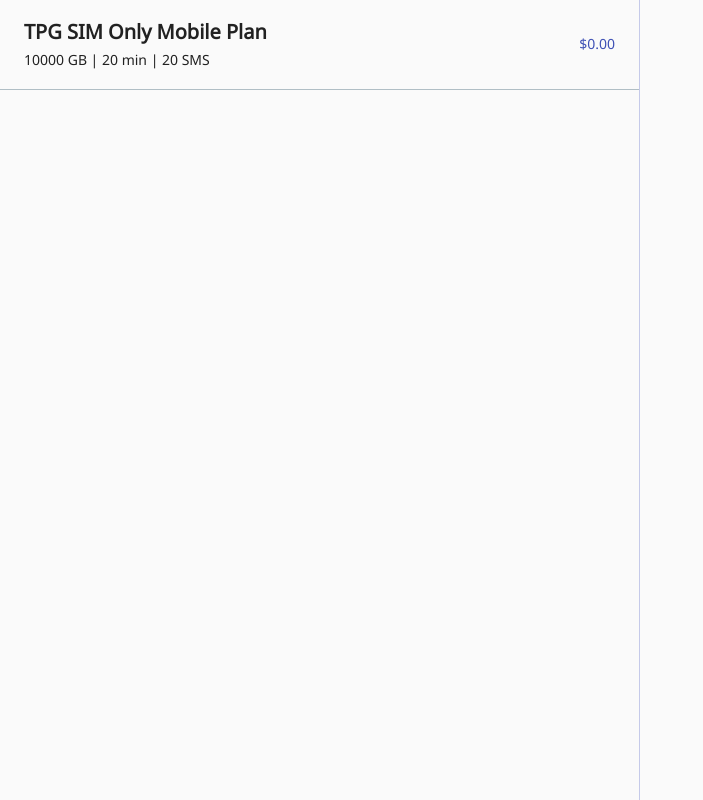
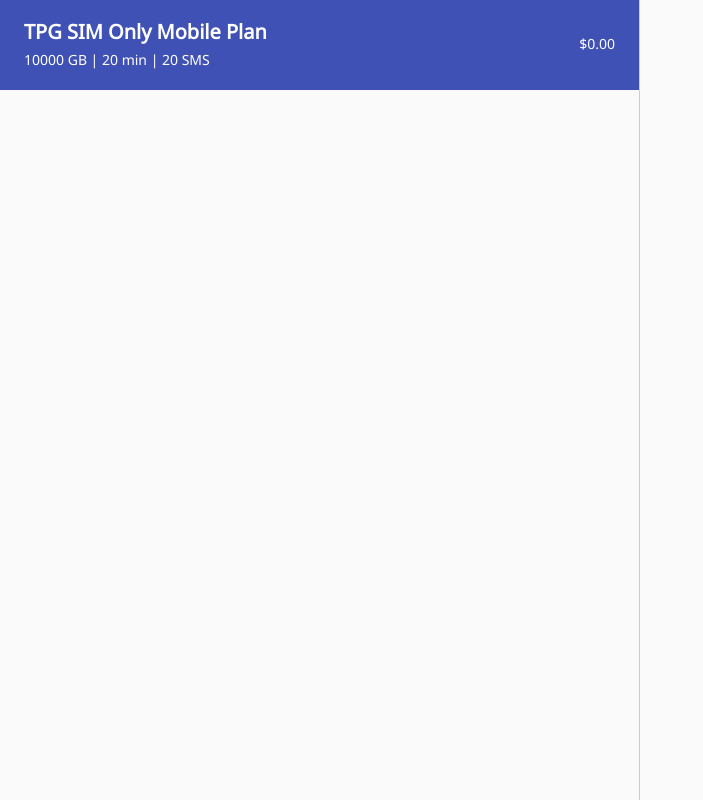
Before and after one commit to keanekwa/sg-mobile-plans, a React (Create React App) app: page / in a window 1280 px wide. Both pictures are taken after a click on the button "CONFIRM". Shown: the whole page, without its empty margins (0-703 px from the left). Built offline with nearby package versions, Linux system fonts and the light colour scheme.

Commit message:
Result changes to blue when selected

```diff
--- a/package.json
+++ b/package.json
@@ -6,6 +6,7 @@
     "@material-ui/core": "^4.3.3",
     "@material-ui/icons": "^4.2.1",
     "@material-ui/styles": "^4.3.3",
+    "classnames": "^2.2.6",
     "node-sass": "^4.12.0",
     "react": "^16.9.0",
     "react-dom": "^16.9.0",
--- a/src/components/results/Result.js
+++ b/src/components/results/Result.js
@@ -1,4 +1,5 @@
 import React from 'react';
+import clsx from 'clsx';
 //import components
 import { Box, Button, Typography } from '@material-ui/core';
 //import styles
@@ -16,20 +17,27 @@
     textTransform: 'none',
     borderRadius: '0',
     padding: '1rem 1.5rem',
+    '&:hover': {
+      backgroundColor: theme.palette.primary.main,
+      color: theme.palette.common.white,
+      borderBottom: '1px solid ' + theme.palette.primary.main,
+    },
+  },
+  ResultSelected: {
+    backgroundColor: theme.palette.primary.dark,
+    color: theme.palette.common.white,
+    borderBottom: '1px solid ' + theme.palette.primary.dark,
   },
   ResultLeft: {
     maxWidth: '70%',
     textAlign: 'left',
-  },
-  ResultRight: {
-    color: theme.palette.primary.main,
   },
 });
 
 const Result = props => {
   const { classes } = props;
   return (
-    <Button className={classes.Result} fullWidth={true} onClick={() => {props.setResultSelected(props.mobilePlan); props.setIsShowMobileResultDetails(true);}}>
+    <Button className={clsx(classes.Result, props.resultSelected === props.mobilePlan && classes.ResultSelected)} fullWidth={true} onClick={() => {props.setResultSelected(props.mobilePlan); props.setIsShowMobileResultDetails(true);}}>
       <Box className={classes.ResultLeft}>
         <Typography variant='h6'>{props.mobilePlan.telco} {props.mobilePlan.planName}</Typography>
         {
@@ -40,14 +48,18 @@
         }
         <Box>{props.mobilePlan.data} GB | {props.mobilePlan.talktime} min | {props.mobilePlan.sms} SMS</Box>
       </Box>
-      <Box className={classes.ResultRight}>${props.mobilePlan.price.toFixed(2)}</Box>
+      <Box>${props.mobilePlan.price.toFixed(2)}</Box>
     </Button>
   );
 }
+
+const mapStateToProps = state => ({
+  resultSelected: state.results.resultSelected,
+});
 
 const mapDispatchToProps = dispatch => ({
   setResultSelected: resultSelected => dispatch(setResultSelected(resultSelected)),
   setIsShowMobileResultDetails: isShowMobileResultDetails =>  dispatch(setIsShowMobileResultDetails(isShowMobileResultDetails)),
 });
 
-export default connect(null, mapDispatchToProps)(withStyles(styles)(Result));
+export default connect(mapStateToProps, mapDispatchToProps)(withStyles(styles)(Result));
```
Also changed, not shown: 1 other file (tests, documents, lock files or other folders).
